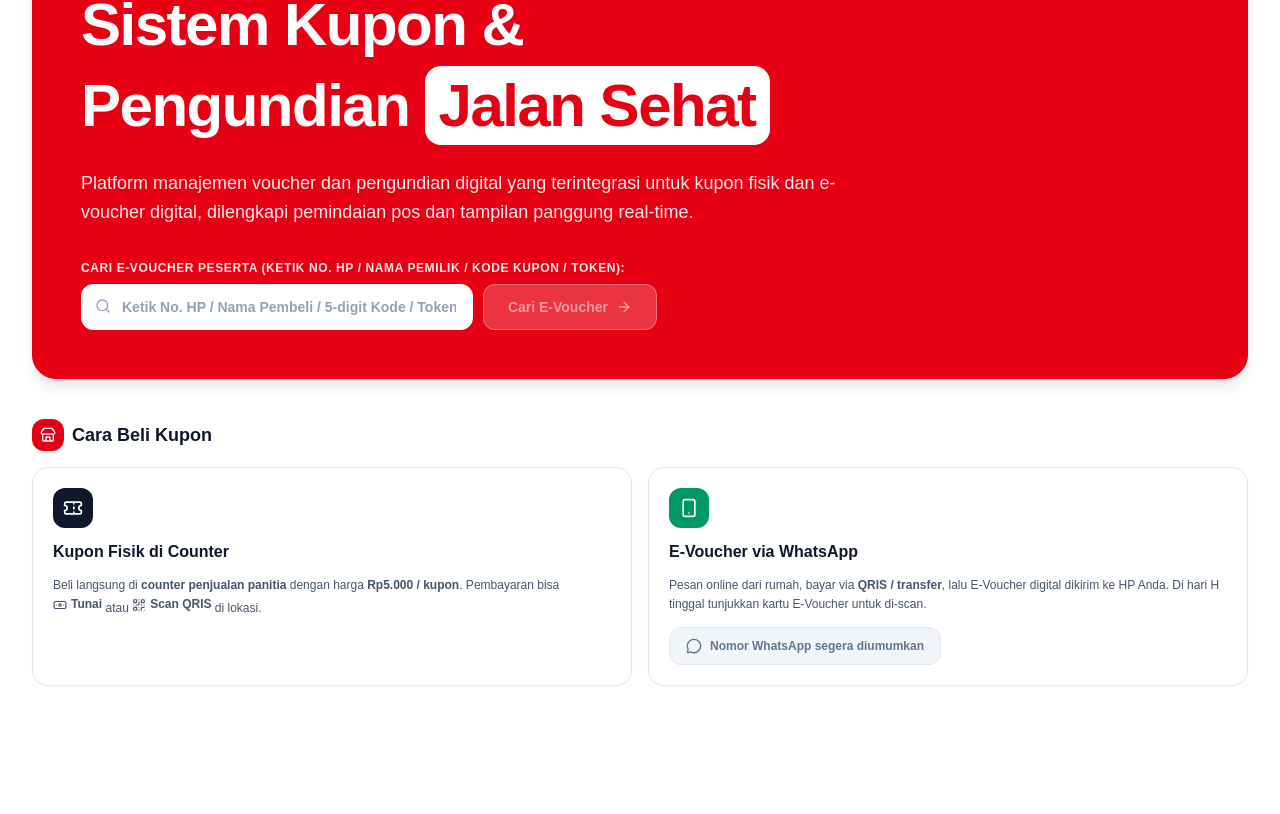
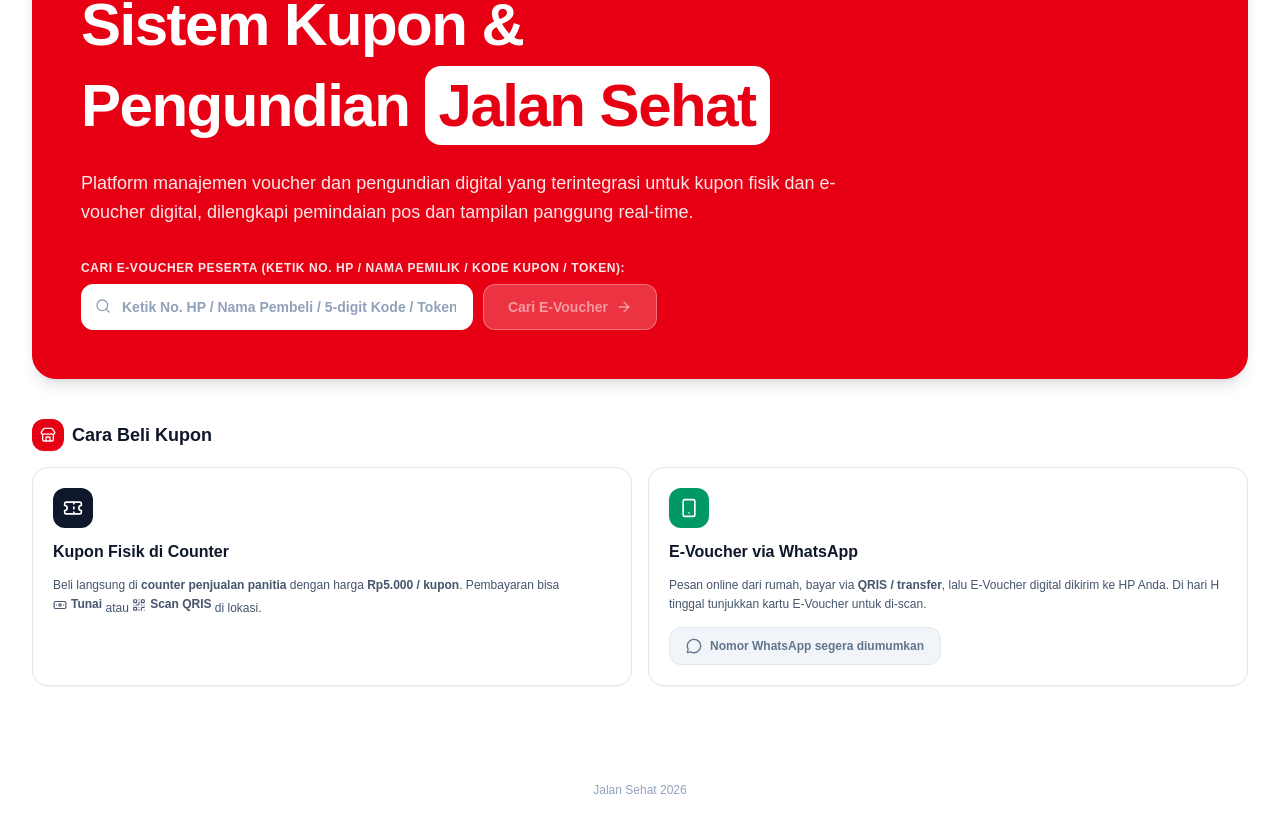
Before and after one commit to erikprakoso/sikuja-frontend, a Next.js app: page / in a window 1280 px wide. Shown: the part 199-1013 px from the top of the page. Before the commit the page ends 965 px from the top, so only its background shows below. Built offline with nearby package versions, Linux system fonts and the light colour scheme; no server answers.

Commit message:
style(layout): tambahkan footer minimal 'Jalan Sehat 2026'

```diff
--- a/src/app/layout.tsx
+++ b/src/app/layout.tsx
@@ -48,6 +48,9 @@ export default function RootLayout({
           </main>
         </SyncProvider>
         <PwaInstallPrompt />
+        <footer className="py-4 text-center text-xs text-slate-400">
+          <p>Jalan Sehat 2026</p>
+        </footer>
       </body>
     </html>
   );
```
